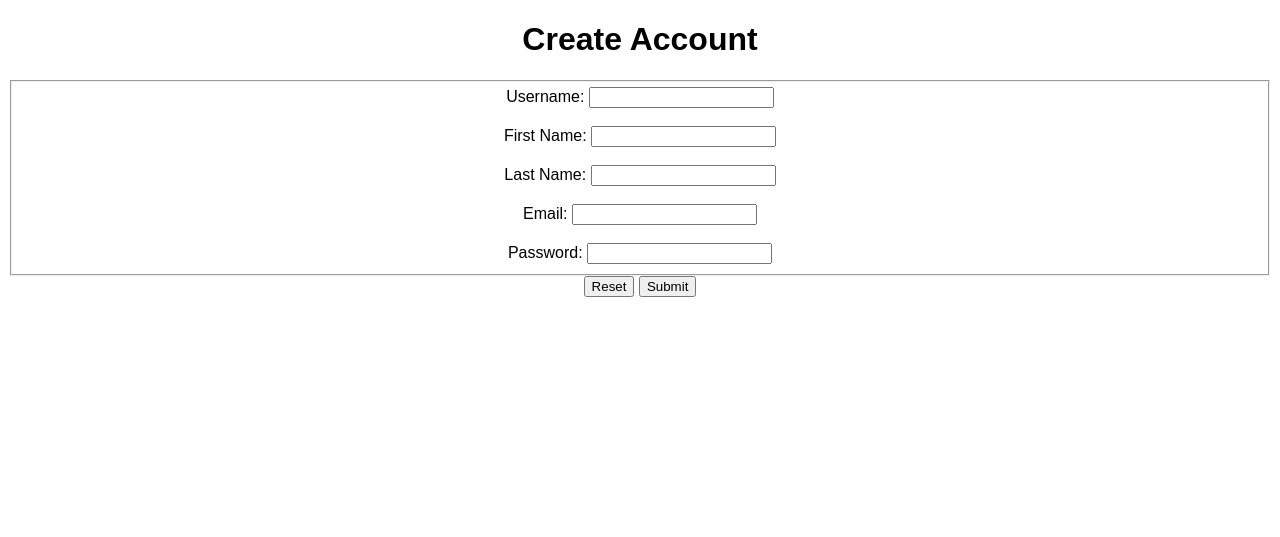
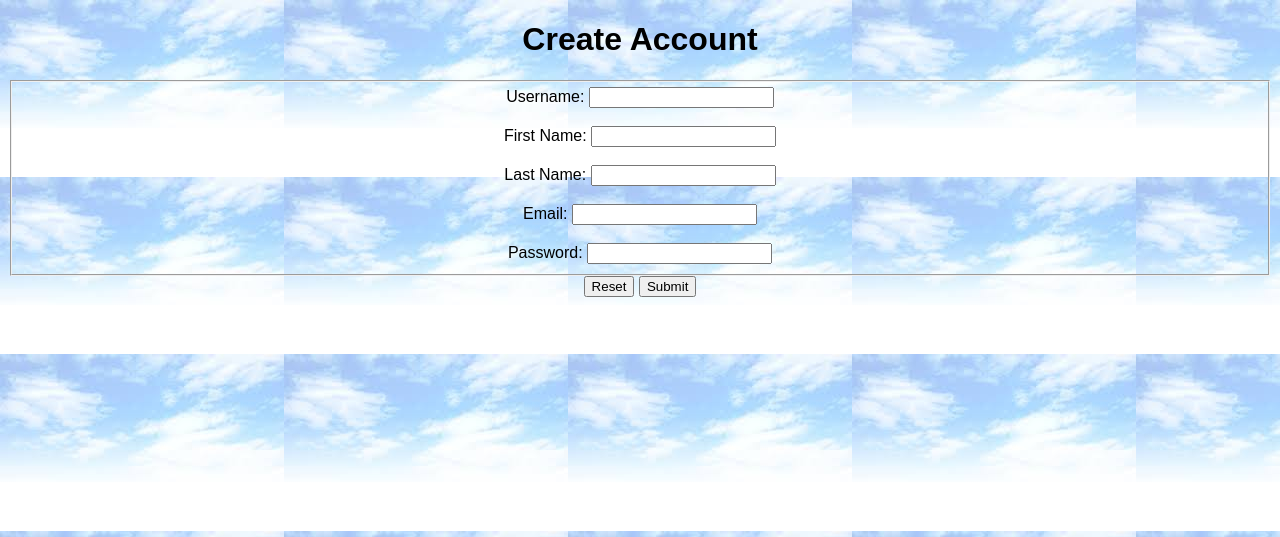
Before and after one commit to jordankingg/final_project, a PHP site: page /create_account/create_account_page.php in a window 1280 px wide. Shown: the top 537 px of the page. Run offline with PHP 8.4, Linux system fonts and the light colour scheme; some libraries are stand-ins or nearby versions.

Commit message:
Create image folder set the bkg image

```diff
--- a/style.css
+++ b/style.css
@@ -1,6 +1,7 @@
 body {
   text-align : center;
   font-family: sans-serif;
+  background-image: url("/images/bkg.jpeg");
 }
 
 .button {
```
Also changed, not shown: images/bkg.jpeg (added).
